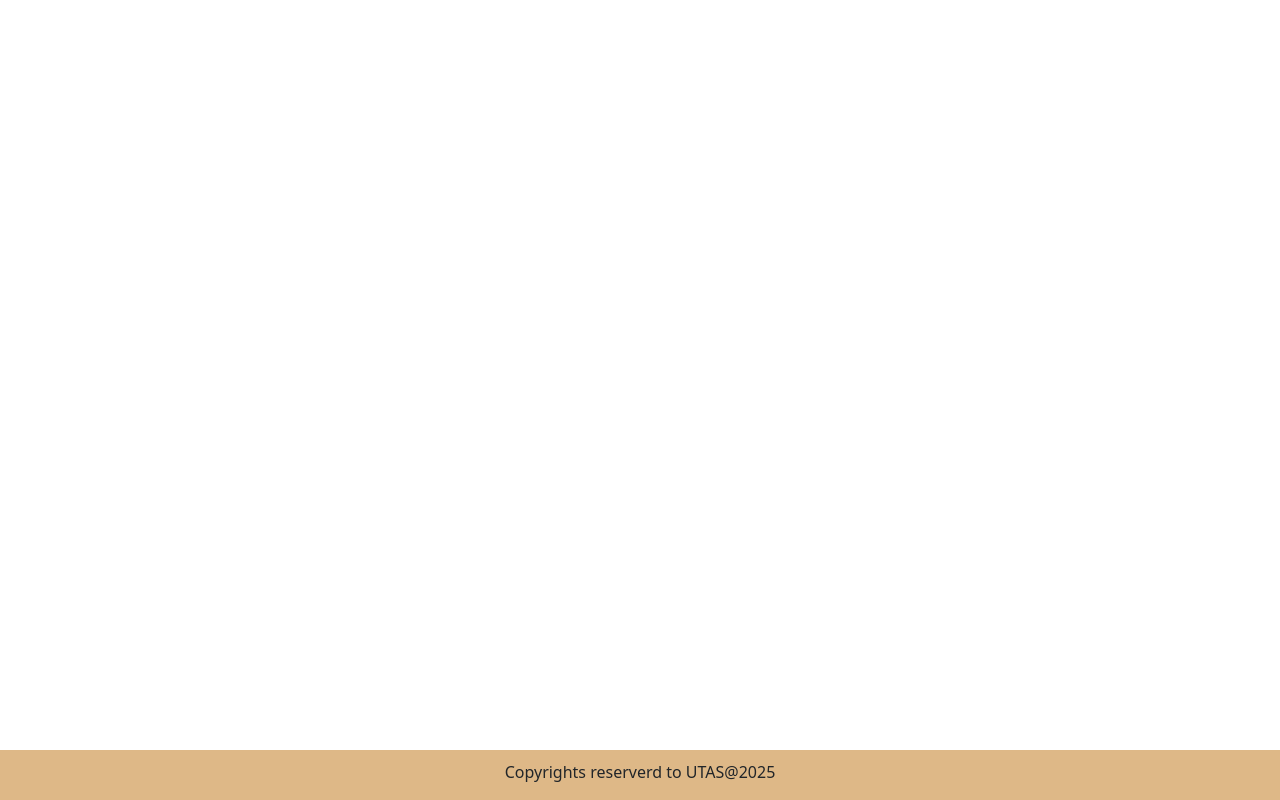
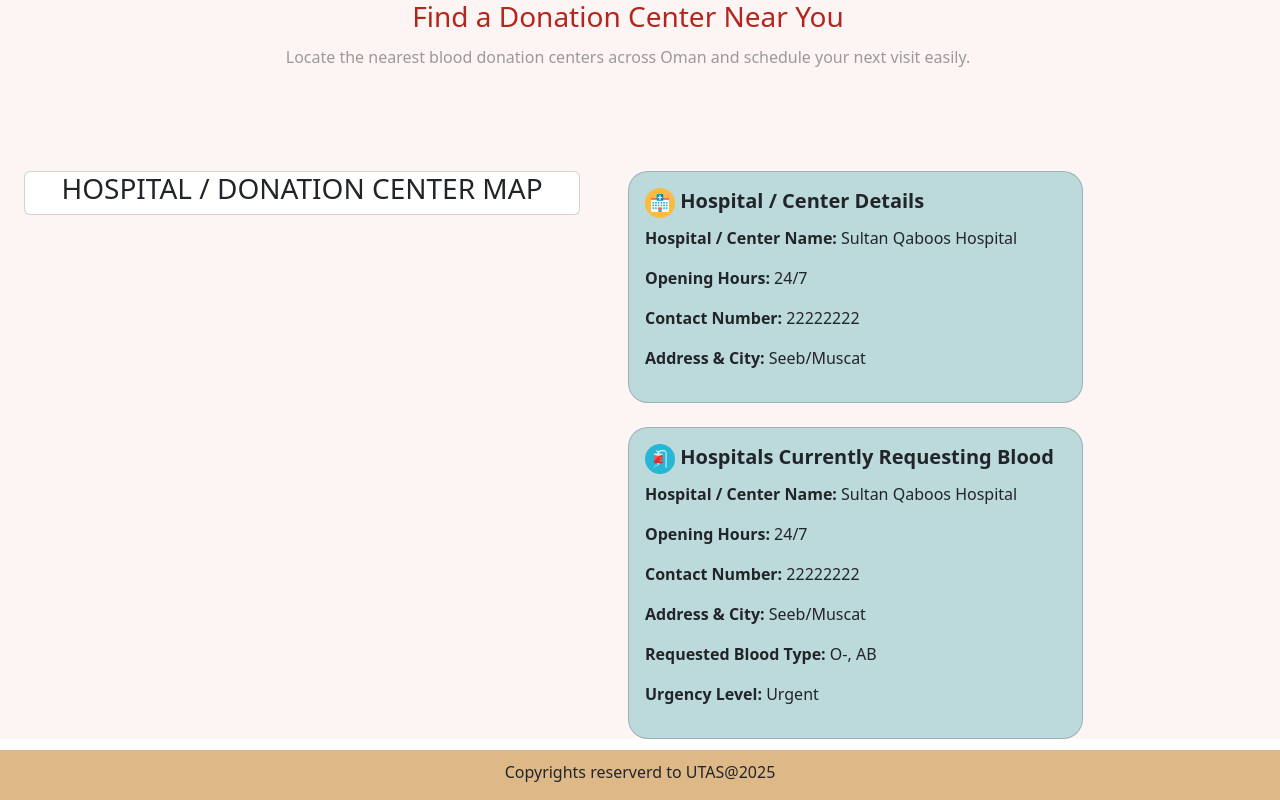
Before and after one commit to razanalraiisi/BloodDonationSys, a React (Create React App) app in the folder client/: page /map in a window 1280 px wide. Built offline with nearby package versions, Linux system fonts and the light colour scheme.

Commit message:
frontend of donation center page without the actual map

```diff
--- a/client/src/App.js
+++ b/client/src/App.js
@@ -7,6 +7,7 @@ import { Container, Row } from 'reactstrap';
 import Header from './components/Header.js';
 import { useSelector } from 'react-redux';
 import Footer from './components/Footer.js';
+import DonationCenter from './components/DonationCenter.js';
 
 function App() {
   const email=useSelector((state)=>state.users.user.email);
@@ -21,6 +22,7 @@ function App() {
           <Route path="/" element={<Home />} />
           <Route path="/login" element={<Login />} />
           <Route path="/register" element={<Register />} />
+          <Route path="/map" element={<DonationCenter />} />
         </Routes>
         </Row>
         <Row>
--- /dev/null
+++ b/client/src/components/DonationCenter.js
@@ -0,0 +1,83 @@
+import { Container, Row,Col, Card, CardBody } from 'reactstrap';
+import BloodBag from "../assets/BloodBag.png";
+import Hospital from "../assets/Hospital.png";
+
+const DonationCenter=()=>{
+
+    return(
+        <>
+            <Row className="text-center justify-content-center"><h3 style={{color:'#B3261E'}}>Find a Donation Center Near You</h3><br/><br/>
+            <h6 style={{color:'#9a9a9aff'}}> Locate the nearest blood donation centers across Oman and schedule your next visit easily.</h6></Row>
+            <Row>
+
+                    <Row className="gx-5 gy-5">
+
+
+                        <Col md="6" className="text-center justify-content-center">
+                            <Card>
+                                <h3>HOSPITAL / DONATION CENTER MAP</h3>
+                            </Card>
+                        </Col>
+
+
+                        <Col md="5">
+
+
+                            <Card style={{ borderRadius: "20px", backgroundColor: "#bcd9db" }}>
+                                <CardBody>
+                                    <h5 className="fw-bold mb-2"><img alt="Hospital" width={"30px"} src={Hospital} />  Hospital / Center Details
+                                    </h5>
+
+                                    <p>
+                                        <strong>Hospital / Center Name:</strong> Sultan Qaboos Hospital
+                                    </p>
+                                    <p>
+                                        <strong>Opening Hours:</strong> 24/7
+                                    </p>
+                                    <p>
+                                        <strong>Contact Number:</strong> 22222222
+                                    </p>
+                                    <p>
+                                        <strong>Address & City:</strong> Seeb/Muscat
+                                    </p>
+                                </CardBody>
+                            </Card>
+                            <br/>
+
+
+
+                            <Card style={{ borderRadius: "20px", backgroundColor: "#bcd9db" }}>
+                                <CardBody>
+                                    <h5 className="fw-bold mb-2">
+                                        <img alt="Blood Bag" width={"30px"} src={BloodBag} /> Hospitals Currently Requesting Blood
+                                    </h5>
+
+                                    <p>
+                                        <strong>Hospital / Center Name:</strong> Sultan Qaboos Hospital
+                                    </p>
+                                    <p>
+                                        <strong>Opening Hours:</strong> 24/7
+                                    </p>
+                                    <p>
+                                        <strong>Contact Number:</strong> 22222222
+                                    </p>
+                                    <p>
+                                        <strong>Address & City:</strong> Seeb/Muscat
+                                    </p>
+                                    <p>
+                                        <strong>Requested Blood Type:</strong> O-, AB
+                                    </p>
+                                    <p>
+                                        <strong>Urgency Level:</strong> Urgent
+                                    </p>
+                                </CardBody>
+                            </Card>
+
+                        </Col>
+                    </Row>
+
+            </Row>
+        </>
+    )
+}
+export default DonationCenter;
```
Also changed, not shown: client/src/assets/Hospital.png (added).
